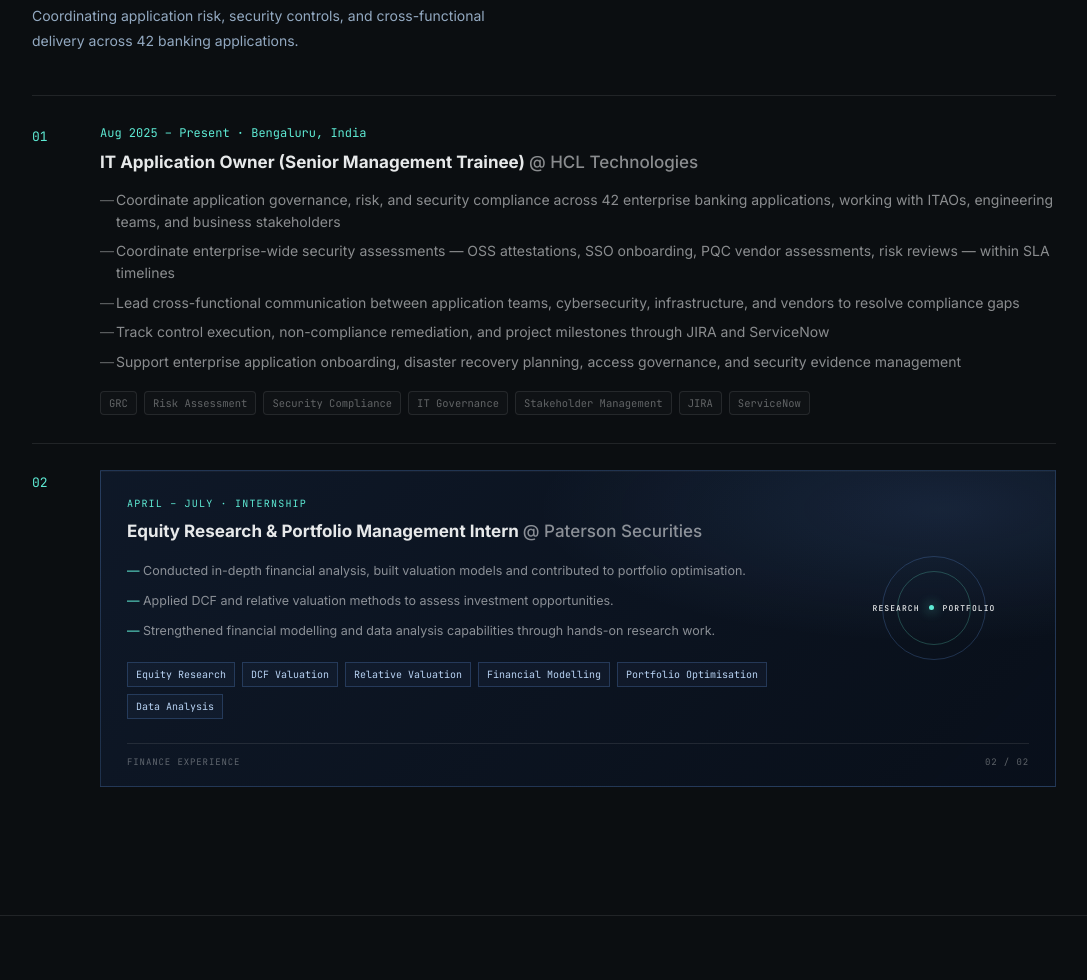
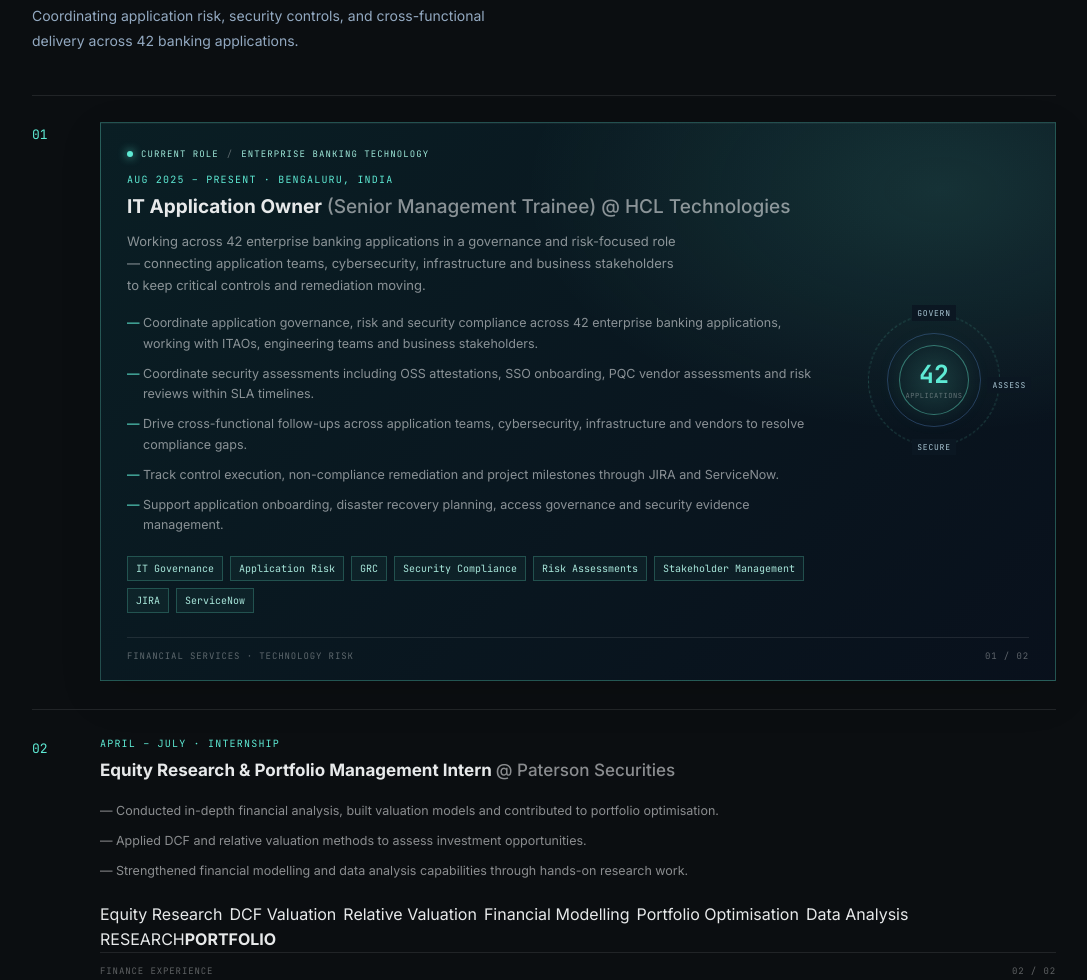
Before and after one commit to Mounikabodepu/Mounikabodepu.github.io, a plain HTML site: page index.html in a window 1280 px wide. Shown: the part 4030-5010 px from the top of the page, without its empty margins (96-1183 px from the left). Drawn offline with Linux system fonts and the light colour scheme.

Commit message:
Highlight both HCLTech and Paterson experience cards

```diff
--- a/index.html
+++ b/index.html
@@ -472,27 +472,47 @@
   .all-projects-cta>span{font:10px var(--mono);color:var(--text-dimmer);letter-spacing:.04em}
 
 
-  /* ---------- PATERSON SECURITIES EXPERIENCE CARD ---------- */
 
+
+
+  /* ---------- FEATURED EXPERIENCE CARDS ---------- */
+  .hcl-exp,.paterson-exp{border-top:1px solid var(--line);padding-top:26px}
+  .hcl-card{position:relative;display:grid;grid-template-columns:minmax(0,1fr) 190px;gap:24px;align-items:center;overflow:hidden;padding:25px 26px 18px;border:1px solid rgba(105,240,209,.27);background:radial-gradient(ellipse at 88% 12%,rgba(105,240,209,.13),transparent 35%),linear-gradient(135deg,rgba(10,31,37,.97),rgba(9,17,29,.96));box-shadow:inset 0 1px 0 rgba(255,255,255,.045),0 14px 40px rgba(0,0,0,.12);transition:border-color .25s,transform .25s,box-shadow .25s}
+  .hcl-card:hover{border-color:rgba(105,240,209,.55);transform:translateY(-3px);box-shadow:0 18px 48px rgba(0,0,0,.22),0 0 28px rgba(105,240,209,.055)}
+  .hcl-card:before{content:"";position:absolute;left:0;top:0;bottom:0;width:2px;background:linear-gradient(180deg,var(--signal),var(--electric))}
+  .hcl-main,.paterson-main{min-width:0}
+  .hcl-topline{display:flex;align-items:center;gap:8px;margin-bottom:12px;color:#9FE9DA;font:9px var(--mono);letter-spacing:.12em}
+  .hcl-live-dot{width:6px;height:6px;border-radius:50%;background:var(--signal);box-shadow:0 0 10px var(--signal)}
+  .hcl-top-sep{color:var(--text-dimmer)}
+  .hcl-exp .exp-dates,.paterson-exp .exp-dates{letter-spacing:.12em;font-size:10px}
+  .hcl-exp .exp-role{font-size:19px;line-height:1.4}
+  .hcl-summary{max-width:68ch;color:var(--text-dim);font-size:13px;line-height:1.7;margin:9px 0 12px}
+  .hcl-bullets{margin:8px 0 15px}
+  .hcl-bullets li,.paterson-bullets li{font-size:12.5px;line-height:1.62;padding-top:5px;padding-bottom:5px}
+  .hcl-bullets li:before{color:var(--signal)}
+  .hcl-tags,.paterson-tags{display:flex;flex-wrap:wrap;gap:7px}
+  .hcl-tags span{font:10px var(--mono);color:#A9E8DC;border:1px solid rgba(105,240,209,.23);background:rgba(105,240,209,.045);padding:5px 8px}
+  .hcl-visual{height:150px;position:relative;display:flex;align-items:center;justify-content:center}
+  .hcl-ring{position:absolute;border:1px solid rgba(105,240,209,.2);border-radius:50%;width:132px;height:132px}
+  .hcl-ring-one{border-style:dashed;animation:hclOrbit 28s linear infinite}
+  .hcl-ring-two{width:94px;height:94px;border-color:rgba(112,167,255,.27)}
+  @keyframes hclOrbit{to{transform:rotate(360deg)}}
+  .hcl-core{width:70px;height:70px;border-radius:50%;display:flex;flex-direction:column;align-items:center;justify-content:center;background:radial-gradient(circle,rgba(105,240,209,.16),rgba(10,25,34,.92));border:1px solid rgba(105,240,209,.42);box-shadow:0 0 25px rgba(105,240,209,.1);z-index:1}
+  .hcl-core strong{font:700 25px var(--mono);color:var(--signal);line-height:1.1}
+  .hcl-core span{font:7px var(--mono);color:var(--text-dimmer);letter-spacing:.08em;margin-top:3px}
+  .hcl-orbit-label{position:absolute;z-index:2;color:#A9C6D4;background:#0B1722;padding:3px 5px;font:8px var(--mono);letter-spacing:.1em}
+  .hcl-label-top{top:0}.hcl-label-right{right:-2px;top:48%}.hcl-label-bottom{bottom:0}
+  .hcl-foot,.paterson-foot{grid-column:1/-1;display:flex;justify-content:space-between;gap:10px;border-top:1px solid var(--line);padding-top:12px;color:var(--text-dimmer);font:9px var(--mono);letter-spacing:.1em}
+  .paterson-card{transition:border-color .25s,transform .25s,box-shadow .25s}
+  .paterson-card:hover{border-color:rgba(112,167,255,.55);transform:translateY(-3px);box-shadow:0 18px 48px rgba(0,0,0,.22),0 0 28px rgba(112,167,255,.06)}
   .paterson-bullets{margin:12px 0 16px}
-  .paterson-bullets li{font-size:12.5px;line-height:1.6;padding-top:5px;padding-bottom:5px}
-  .paterson-bullets li:before{color:var(--signal)}
-
-  .paterson-exp{border-top:1px solid var(--line);padding-top:26px}
-  .paterson-card{position:relative;display:grid;grid-template-columns:minmax(0,1fr) 190px;gap:24px;align-items:center;overflow:hidden;padding:25px 26px 18px;border:1px solid rgba(112,167,255,.22);background:radial-gradient(ellipse at 88% 12%,rgba(112,167,255,.12),transparent 34%),linear-gradient(135deg,rgba(15,25,41,.96),rgba(9,16,27,.94));box-shadow:inset 0 1px 0 rgba(255,255,255,.035)}
-  .paterson-card:before{content:"";position:absolute;left:0;top:0;bottom:0;width:2px;background:linear-gradient(180deg,var(--electric),var(--signal))}
-  .paterson-main{min-width:0}
-  .paterson-exp .exp-dates{letter-spacing:.12em;font-size:10px}
-  .paterson-summary{max-width:66ch;color:var(--text-dim);font-size:13px;line-height:1.65;margin:10px 0 16px}
-  .paterson-tags{display:flex;flex-wrap:wrap;gap:7px}
-  .paterson-tags span{font:10px var(--mono);color:#B8D3F4;border:1px solid rgba(112,167,255,.22);background:rgba(112,167,255,.045);padding:5px 8px}
-  .paterson-orbit{height:112px;position:relative;display:flex;align-items:center;justify-content:center;gap:9px;color:var(--electric);font:9px var(--mono);letter-spacing:.12em}
-  .paterson-orbit:before,.paterson-orbit:after{content:"";position:absolute;width:102px;height:102px;border:1px solid rgba(112,167,255,.22);border-radius:50%}
-  .paterson-orbit:after{width:72px;height:72px;border-color:rgba(105,240,209,.24)}
-  .paterson-orbit i{width:5px;height:5px;border-radius:50%;background:var(--signal);box-shadow:0 0 12px var(--signal);z-index:1}
-  .paterson-orbit span,.paterson-orbit b{z-index:1;font-weight:500;font-size:8px}
-  .paterson-foot{grid-column:1/-1;display:flex;justify-content:space-between;border-top:1px solid var(--line);padding-top:12px;color:var(--text-dimmer);font:9px var(--mono);letter-spacing:.1em}
-  @media(max-width:680px){.paterson-card{grid-template-columns:1fr;padding:22px 18px 16px}.paterson-orbit{display:none}.paterson-foot{grid-column:auto}.paterson-exp{grid-template-columns:30px minmax(0,1fr);gap:14px}}
+  .paterson-bullets li:before{color:var(--electric)}
+  @media(max-width:680px){
+    .hcl-card,.paterson-card{grid-template-columns:1fr;padding:22px 18px 16px}
+    .hcl-visual,.paterson-orbit{display:none}
+    .hcl-foot,.paterson-foot{grid-column:auto}
+    .hcl-exp,.paterson-exp{grid-template-columns:30px minmax(0,1fr);gap:14px}
+  }
 
 </style>
 </head>
@@ -671,19 +691,29 @@
       <p class="section-sub">Coordinating application risk, security controls, and cross-functional delivery across 42 banking applications.</p>
     </div>
 
-    <div class="exp-row">
+    <div class="exp-row hcl-exp">
       <div class="exp-num">01</div>
-      <div>
-        <div class="exp-dates">Aug 2025 – Present · Bengaluru, India</div>
-        <div class="exp-role">IT Application Owner (Senior Management Trainee) <span>@ HCL Technologies</span></div>
-        <ul class="exp-bullets">
-          <li>Coordinate application governance, risk, and security compliance across 42 enterprise banking applications, working with ITAOs, engineering teams, and business stakeholders</li>
-          <li>Coordinate enterprise-wide security assessments — OSS attestations, SSO onboarding, PQC vendor assessments, risk reviews — within SLA timelines</li>
-          <li>Lead cross-functional communication between application teams, cybersecurity, infrastructure, and vendors to resolve compliance gaps</li>
-          <li>Track control execution, non-compliance remediation, and project milestones through JIRA and ServiceNow</li>
-          <li>Support enterprise application onboarding, disaster recovery planning, access governance, and security evidence management</li>
-        </ul>
-        <div class="exp-tags"><span>GRC</span><span>Risk Assessment</span><span>Security Compliance</span><span>IT Governance</span><span>Stakeholder Management</span><span>JIRA</span><span>ServiceNow</span></div>
+      <div class="hcl-card">
+        <div class="hcl-main">
+          <div class="hcl-topline"><span class="hcl-live-dot"></span> CURRENT ROLE <span class="hcl-top-sep">/</span> ENTERPRISE BANKING TECHNOLOGY</div>
+          <div class="exp-dates">AUG 2025 – PRESENT · BENGALURU, INDIA</div>
+          <div class="exp-role">IT Application Owner <span>(Senior Management Trainee) @ HCL Technologies</span></div>
+          <p class="hcl-summary">Working across 42 enterprise banking applications in a governance and risk-focused role — connecting application teams, cybersecurity, infrastructure and business stakeholders to keep critical controls and remediation moving.</p>
+          <ul class="exp-bullets hcl-bullets">
+            <li>Coordinate application governance, risk and security compliance across 42 enterprise banking applications, working with ITAOs, engineering teams and business stakeholders.</li>
+            <li>Coordinate security assessments including OSS attestations, SSO onboarding, PQC vendor assessments and risk reviews within SLA timelines.</li>
+            <li>Drive cross-functional follow-ups across application teams, cybersecurity, infrastructure and vendors to resolve compliance gaps.</li>
+            <li>Track control execution, non-compliance remediation and project milestones through JIRA and ServiceNow.</li>
+            <li>Support application onboarding, disaster recovery planning, access governance and security evidence management.</li>
+          </ul>
+          <div class="hcl-tags"><span>IT Governance</span><span>Application Risk</span><span>GRC</span><span>Security Compliance</span><span>Risk Assessments</span><span>Stakeholder Management</span><span>JIRA</span><span>ServiceNow</span></div>
+        </div>
+        <div class="hcl-visual" aria-hidden="true">
+          <div class="hcl-ring hcl-ring-one"></div><div class="hcl-ring hcl-ring-two"></div>
+          <div class="hcl-core"><strong>42</strong><span>APPLICATIONS</span></div>
+          <div class="hcl-orbit-label hcl-label-top">GOVERN</div><div class="hcl-orbit-label hcl-label-right">ASSESS</div><div class="hcl-orbit-label hcl-label-bottom">SECURE</div>
+        </div>
+        <div class="hcl-foot"><span>FINANCIAL SERVICES · TECHNOLOGY RISK</span><span>01 / 02</span></div>
       </div>
     </div>
 
```
